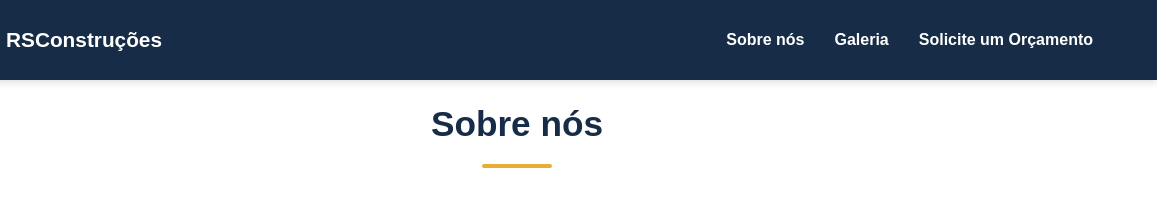
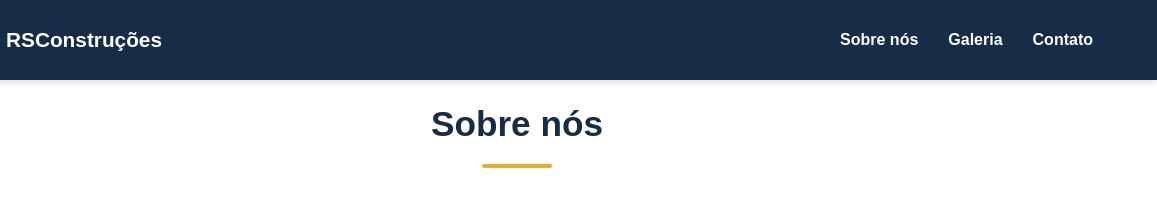
Before and after one commit to Dev-MSRodrigues/RSConstrucoes, a plain HTML site: page index.html in a window 1280 px wide. Shown: the top 210 px of the page, 123-1280 px from the left. Drawn offline with Linux system fonts and the light colour scheme.

Commit message:
alteração de link desfeita

```diff
--- a/index.html
+++ b/index.html
@@ -59,7 +59,7 @@
                 </li>
 
                 <li class="item-menu">
-                    <a href="#contato" class="link-menu">Solicite um Orçamento</a>
+                    <a href="#contato" class="link-menu">Contato</a>
                 </li>
             </ul>
         </nav>
```
